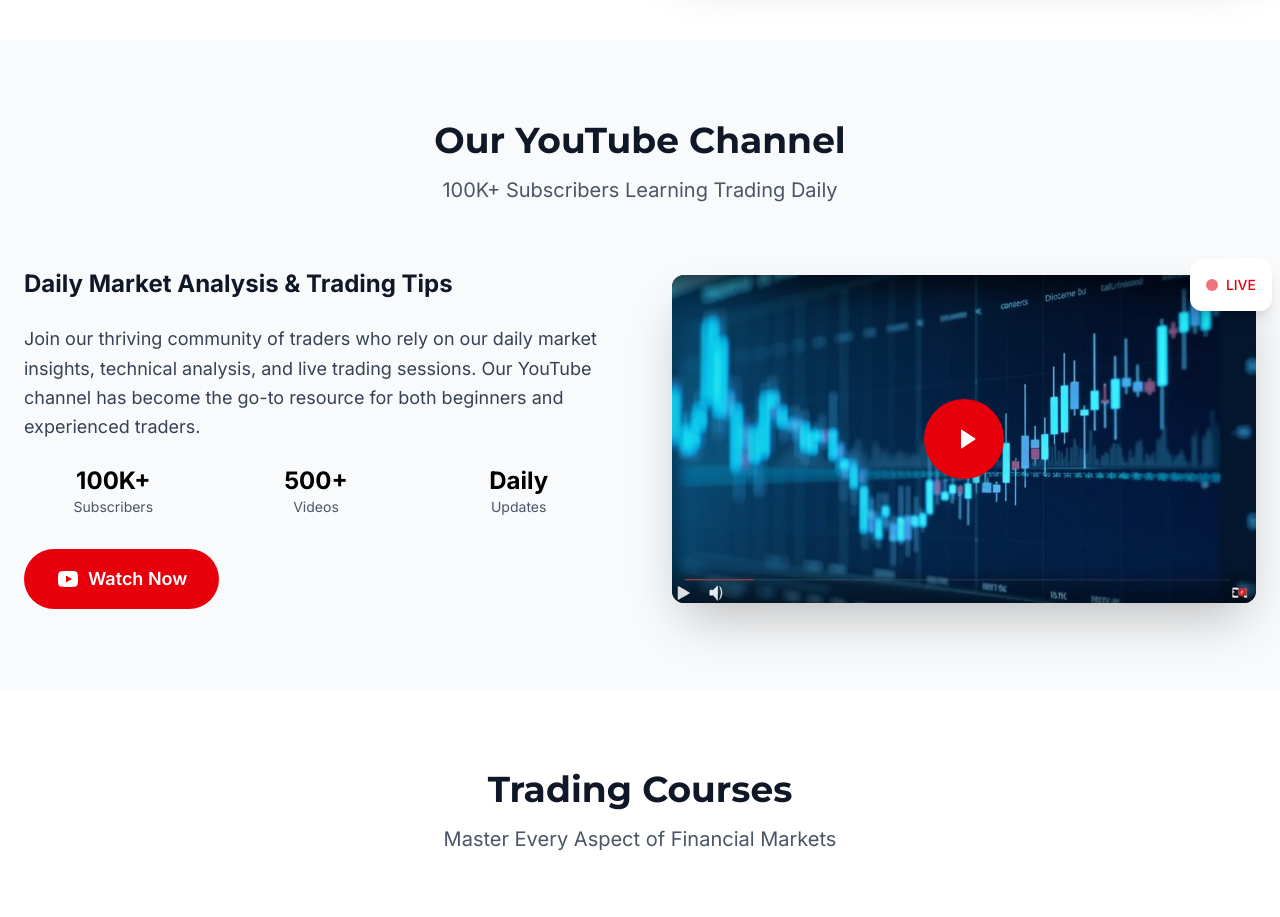
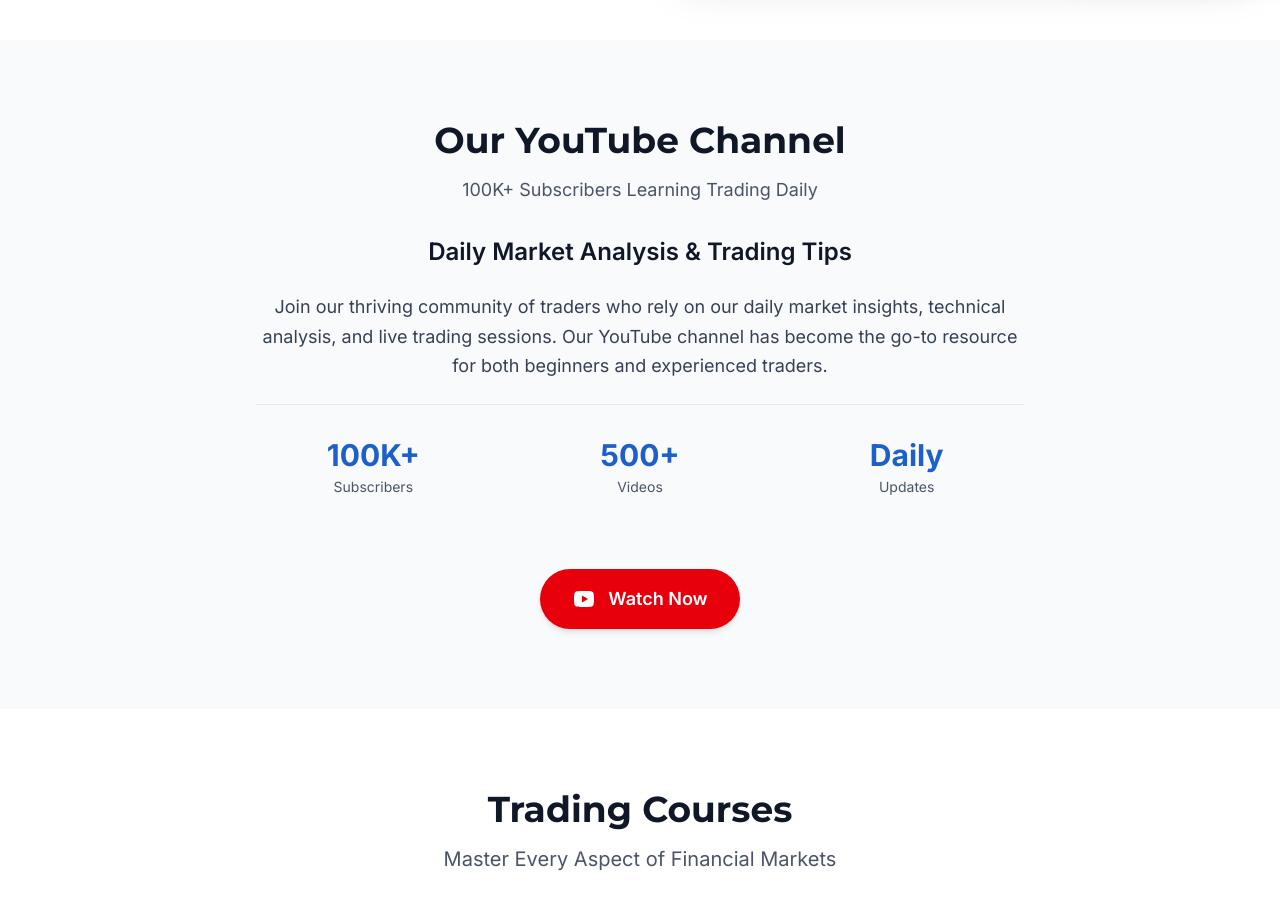
Before and after one commit to TheRDGroupOfIndustries/BENZZ-TRADING, a Next.js app: page / in a window 1280 px wide. Shown: the part 1500-2417 px from the top of the page. Built offline with nearby package versions, Linux system fonts and the light colour scheme.

Commit message:
small change

```diff
--- a/src/components/YouTubeSection.tsx
+++ b/src/components/YouTubeSection.tsx
@@ -1,89 +1,63 @@
 "use client";
 
 import React from "react";
-import Image from "next/image";
-import { RiYoutubeFill, RiPlayFill } from "react-icons/ri";
+import { RiYoutubeFill } from "react-icons/ri";
 
 const YouTubeSection: React.FC = () => {
   return (
     <section id="youtube" className="py-20 bg-gray-50">
-      <div className="max-w-7xl mx-auto px-6">
+      <div className="max-w-5xl mx-auto px-6 text-center">
         {/* Heading */}
-        <div className="text-center space-y-4 mb-16">
+        <div className="space-y-4 mb-8">
           <h2 className="text-4xl font-bold text-gray-900 font-montserrat">
             Our YouTube Channel
           </h2>
-          <p className="text-xl text-gray-600">
+          <p className="text-lg text-gray-600">
             100K+ Subscribers Learning Trading Daily
           </p>
         </div>
 
-        {/* Grid */}
-        <div className="grid lg:grid-cols-2 gap-16 items-center">
-          {/* Left Content */}
-          <div className="space-y-8">
+        {/* Description */}
+        <div className="max-w-3xl mx-auto space-y-10">
           <div className="space-y-6">
-              <h3 className="text-2xl font-bold text-gray-900">
+            <h3 className="text-2xl font-semibold text-gray-900">
               Daily Market Analysis & Trading Tips
             </h3>
             <p className="text-lg text-gray-700 leading-relaxed">
-                Join our thriving community of traders who rely on our daily market
-                insights, technical analysis, and live trading sessions. Our YouTube
-                channel has become the go-to resource for both beginners and
-                experienced traders.
+              Join our thriving community of traders who rely on our daily
+              market insights, technical analysis, and live trading sessions.
+              Our YouTube channel has become the go-to resource for both
+              beginners and experienced traders.
             </p>
 
             {/* Stats */}
-              <div className="grid grid-cols-3 gap-6 text-center">
+            <div className="border-t border-gray-200 pt-8 grid grid-cols-3 gap-8 text-center">
               <div>
-                  <div className="text-2xl font-bold text-primary">100K+</div>
-                  <div className="text-sm text-gray-600">Subscribers</div>
+                <div className="text-3xl font-bold text-[#1e60ca]">100K+</div>
+                <div className="text-sm text-gray-600 mt-1">Subscribers</div>
               </div>
               <div>
-                  <div className="text-2xl font-bold text-primary">500+</div>
-                  <div className="text-sm text-gray-600">Videos</div>
+                <div className="text-3xl font-bold text-[#1e60ca]">500+</div>
+                <div className="text-sm text-gray-600 mt-1">Videos</div>
               </div>
               <div>
-                  <div className="text-2xl font-bold text-primary">Daily</div>
-                  <div className="text-sm text-gray-600">Updates</div>
+                <div className="text-3xl font-bold text-[#1e60ca]">Daily</div>
+                <div className="text-sm text-gray-600 mt-1">Updates</div>
               </div>
             </div>
           </div>
 
           {/* Button */}
+          <div className="pt-8">
             <button
-            onClick={() => window.open("https://www.youtube.com/@benzztrading", "_blank")}
-            className="cursor-pointer bg-red-600 text-white px-8 py-4 rounded-full text-lg font-semibold hover:bg-red-700 transition-colors whitespace-nowrap flex items-center space-x-2">
+              onClick={() =>
+                window.open("https://www.youtube.com/@benzztrading", "_blank")
+              }
+              className="cursor-pointer inline-flex items-center space-x-3 bg-red-600 text-white px-8 py-4 rounded-full text-lg font-semibold hover:bg-red-700 transition-all shadow-md hover:shadow-lg"
+            >
               <RiYoutubeFill className="w-6 h-6" />
               <span>Watch Now</span>
             </button>
-          </div>
-
-          {/* Right Video Thumbnail */}
-          <div className="relative">
-            <div className="aspect-video bg-gray-900 rounded-xl overflow-hidden shadow-2xl relative">
-              <Image
-                src="/YouTubeSection/1.jpg"
-                alt="YouTube Video Preview"
-                fill
-                className="object-cover"
-              />
-              <div className="absolute inset-0 flex items-center justify-center">
-                <button  onClick={() => window.open("https://www.youtube.com/@benzztrading", "_blank")}>
-                  <div className="w-20 h-20 bg-red-600 rounded-full flex items-center justify-center shadow-lg hover:bg-red-700 transition-colors cursor-pointer">
-                  <RiPlayFill className="text-white text-3xl ml-1" />
-                </div>
-                </button>
-              </div>
-            </div>
-
-            {/* LIVE Badge */}
-            <div className="absolute -top-4 -right-4 bg-white p-4 rounded-xl shadow-lg">
-              <div className="flex items-center space-x-2 text-red-600">
-                <div className="w-3 h-3 bg-red-600 rounded-full animate-pulse"></div>
-                <span className="text-sm font-medium">LIVE</span>
-              </div>
-            </div>
           </div>
         </div>
       </div>
```
Lines whose indentation alone changed are shown as unchanged.
